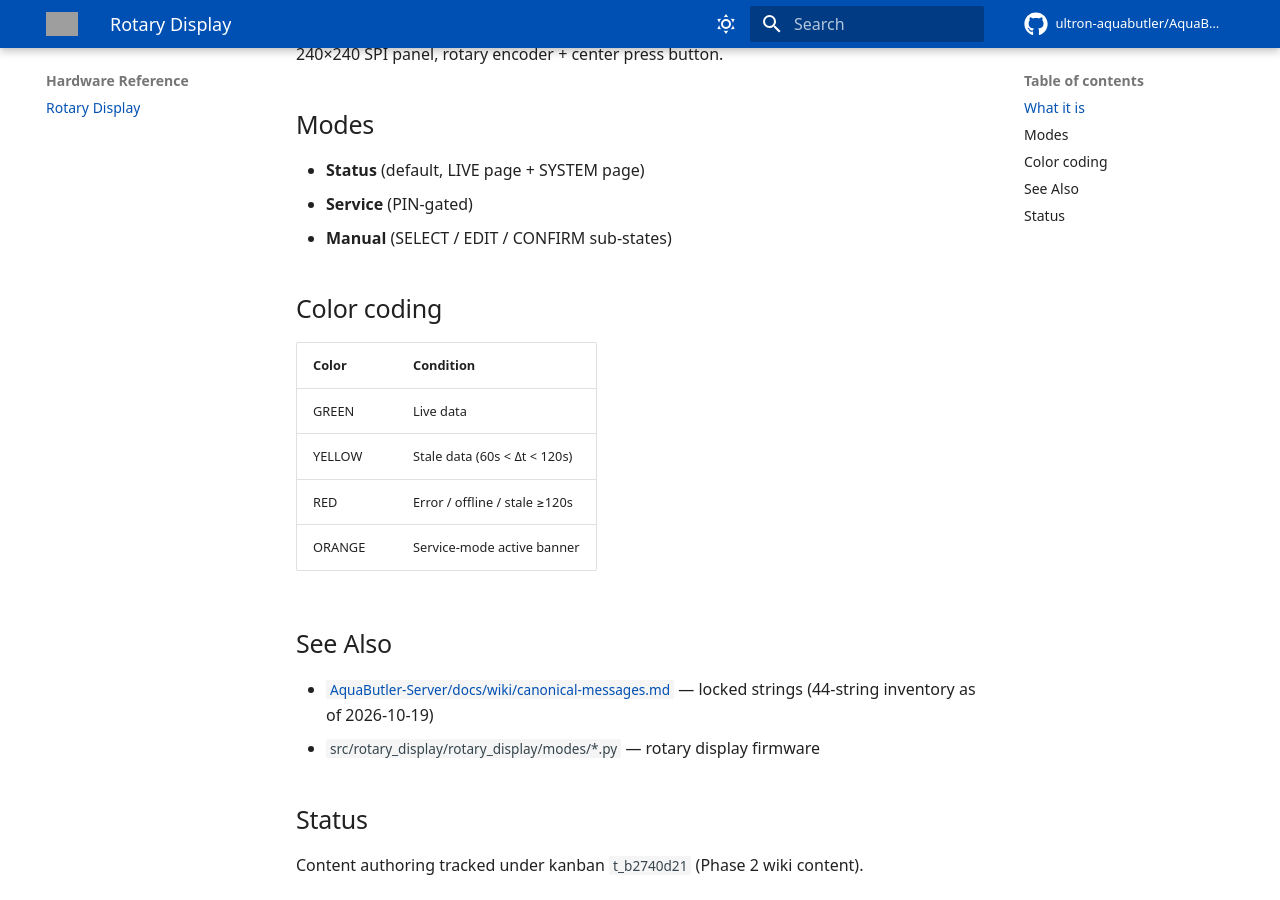
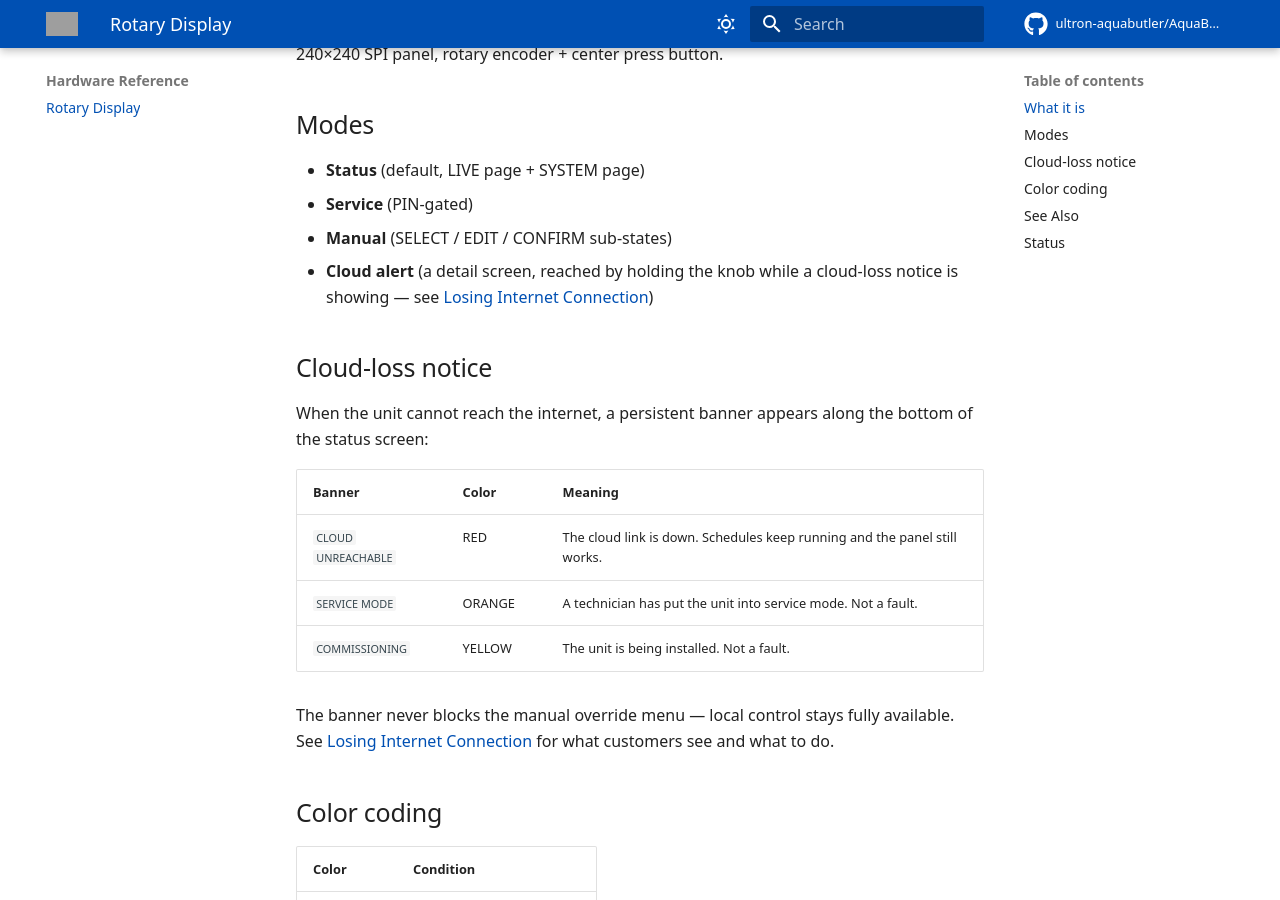
Before and after one commit to ultron-aquabutler/AquaButler-Wiki, an MkDocs documentation site: the page built from docs/Rotary-Display.md, in a window 1280 px wide and 900 px high, scrolled down 374 px. Built offline with MkDocs 1.6.1 and Material for MkDocs 9.7.7, drawn with Linux system fonts in a browser that asks for light colours; some web fonts are replaced; comment, search, counter and statistics services are not loaded; grey boxes are pictures that could not be loaded.

Commit message:
docs(wiki): customer page — what happens when your AquaButler loses internet
Implements the customer-facing half of Bryan's fail-open cloud-loss
decision (comment 6811 on t_5b0721b7). The page tells customers the
one thing that matters: their pool keeps running.

Content:
  * New page "Losing Internet Connection" — plain-language guide for
    the customer audience (no MQTT jargon in the body; the technical
    reference is in a clearly-marked section at the bottom).
  * What the customer sees: a red CLOUD UNREACHABLE banner at the
    bottom of the rotary status screen, and a *warning* (not an
    error) in the customer portal.
  * What still works: schedules keep running with no time limit, the
    rotary panel stays fully usable, safety features are unaffected.
  * The one exception: a physical service-mode entry may pause
    schedules — and only that.
  * Dismissal instructions and common causes / quick fixes.
  * Distinguishes the SERVICE MODE and COMMISSIONING banners, which
    are explicitly NOT faults.

Cross-links:
  * Rotary-Display.md — the new banner table + the CLOUD_ALERT detail
    screen.
  * Troubleshooting.md — "pool is running but the portal shows it
    offline" recipe pointing at the new page.
  * mkdocs.yml nav — new entry under Getting Started.

mkdocs build --strict passes clean.

Refs: t_2a6d6b45 (Friday), t_5b0721b7 (Bryan's decision), Shuri's
spec 2026-10-20. Canonical vocabulary per
AquaButler-Server/docs/wiki/canonical-messages.md (amended 2026-10-25).

```diff
--- a/docs/Rotary-Display.md
+++ b/docs/Rotary-Display.md
@@ -15,6 +15,25 @@
 - **Status** (default, LIVE page + SYSTEM page)
 - **Service** (PIN-gated)
 - **Manual** (SELECT / EDIT / CONFIRM sub-states)
+- **Cloud alert** (a detail screen, reached by holding the knob while a
+  cloud-loss notice is showing — see
+  [Losing Internet Connection](Losing-Internet-Connection.md))
+
+## Cloud-loss notice
+
+When the unit cannot reach the internet, a persistent banner appears along
+the bottom of the status screen:
+
+| Banner | Color | Meaning |
+|--------|-------|---------|
+| `CLOUD UNREACHABLE` | RED | The cloud link is down. Schedules keep running and the panel still works. |
+| `SERVICE MODE` | ORANGE | A technician has put the unit into service mode. Not a fault. |
+| `COMMISSIONING` | YELLOW | The unit is being installed. Not a fault. |
+
+The banner never blocks the manual override menu — local control stays
+fully available. See
+[Losing Internet Connection](Losing-Internet-Connection.md) for what
+customers see and what to do.
 
 ## Color coding
 
--- a/mkdocs.yml
+++ b/mkdocs.yml
@@ -81,6 +81,7 @@ nav:
   - Getting Started:
     - Hardware Overview: Hardware-Overview.md
     - Getting Started: Getting-Started.md
+    - Losing Internet Connection: Losing-Internet-Connection.md
   - Software & Protocols:
     - MQTT Bindings: MQTT-Bindings.md
     - Home Assistant Configuration: HA-Configuration.md
```
Also changed, not shown: docs/Losing-Internet-Connection.md (added, +167 -0 lines), docs/Troubleshooting.md (+4 -0 lines).
